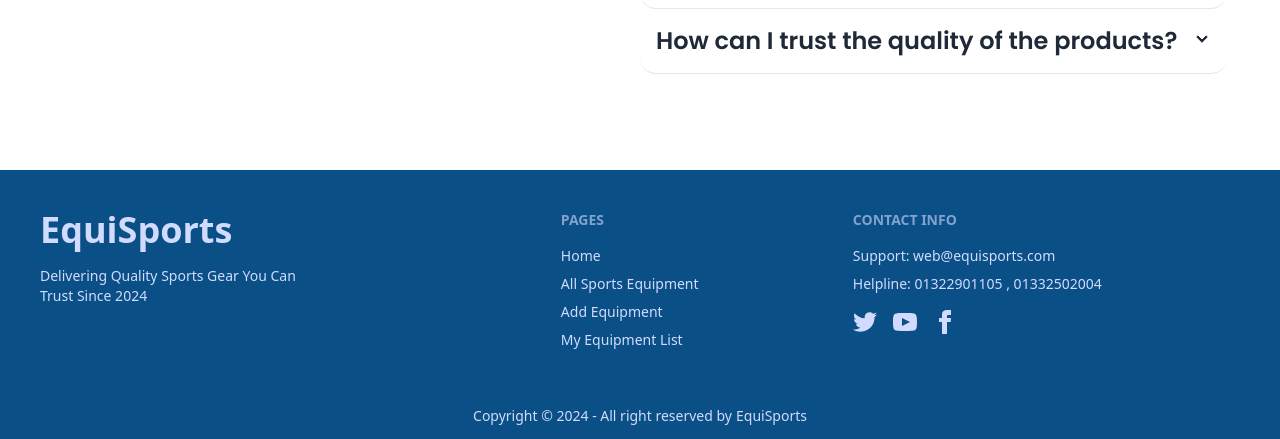
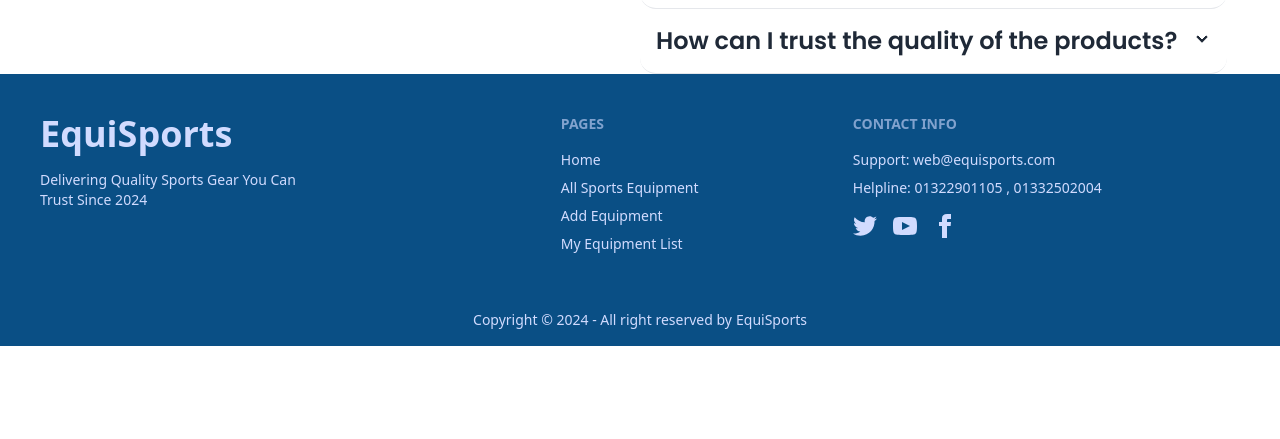
Before and after one commit to abdurrahmansoftlinkbd/equi-sports, a React (Vite) app: page / in a window 1280 px wide. Shown: the part 1186-1625 px from the top of the page. After the commit the page ends 1532 px from the top, so only its background shows below. Built offline with nearby package versions, Linux system fonts and the light colour scheme.

Commit message:
footer modified

```diff
--- a/src/layouts/MainLayout.jsx
+++ b/src/layouts/MainLayout.jsx
@@ -11,7 +11,7 @@ const MainLayout = () => {
       <div>
         <Outlet></Outlet>
       </div>
-      <footer className="bg-primary mt-24">
+      <footer className="bg-primary">
         <Footer></Footer>
       </footer>
     </>
```
